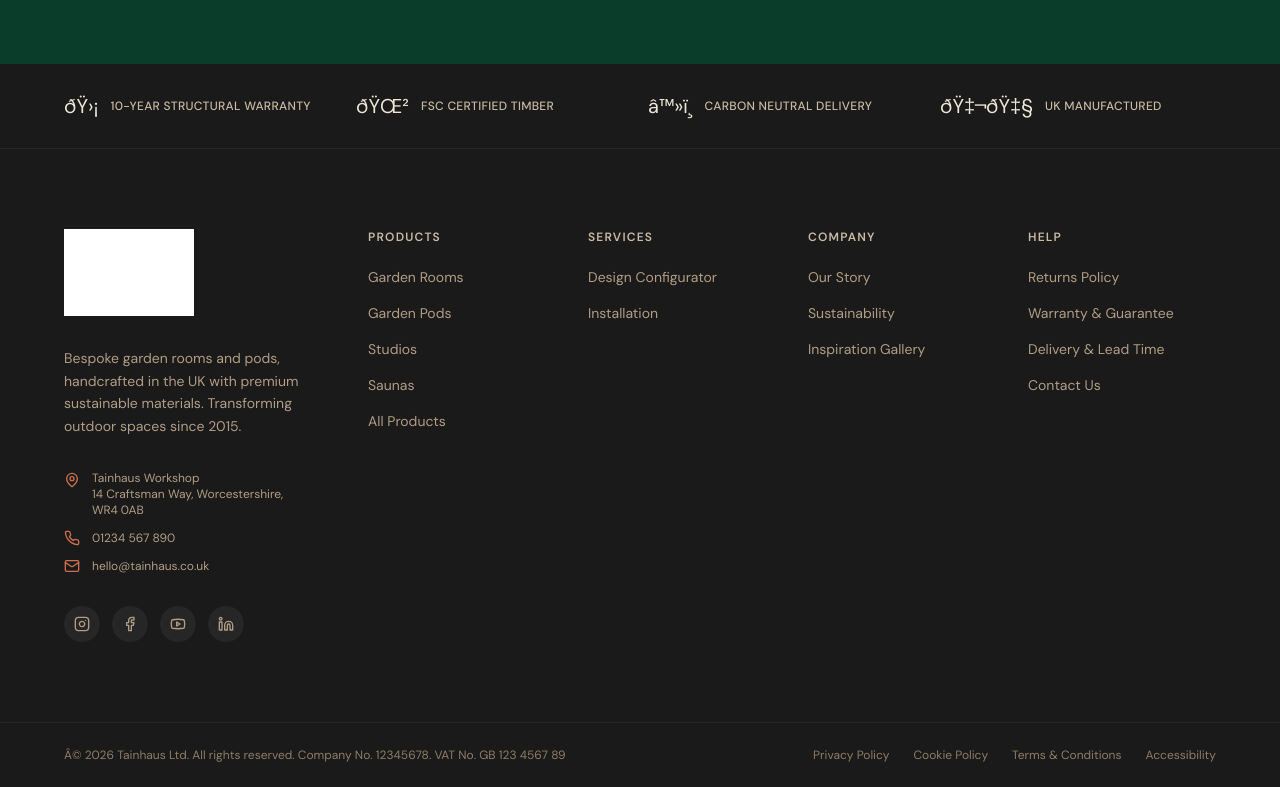
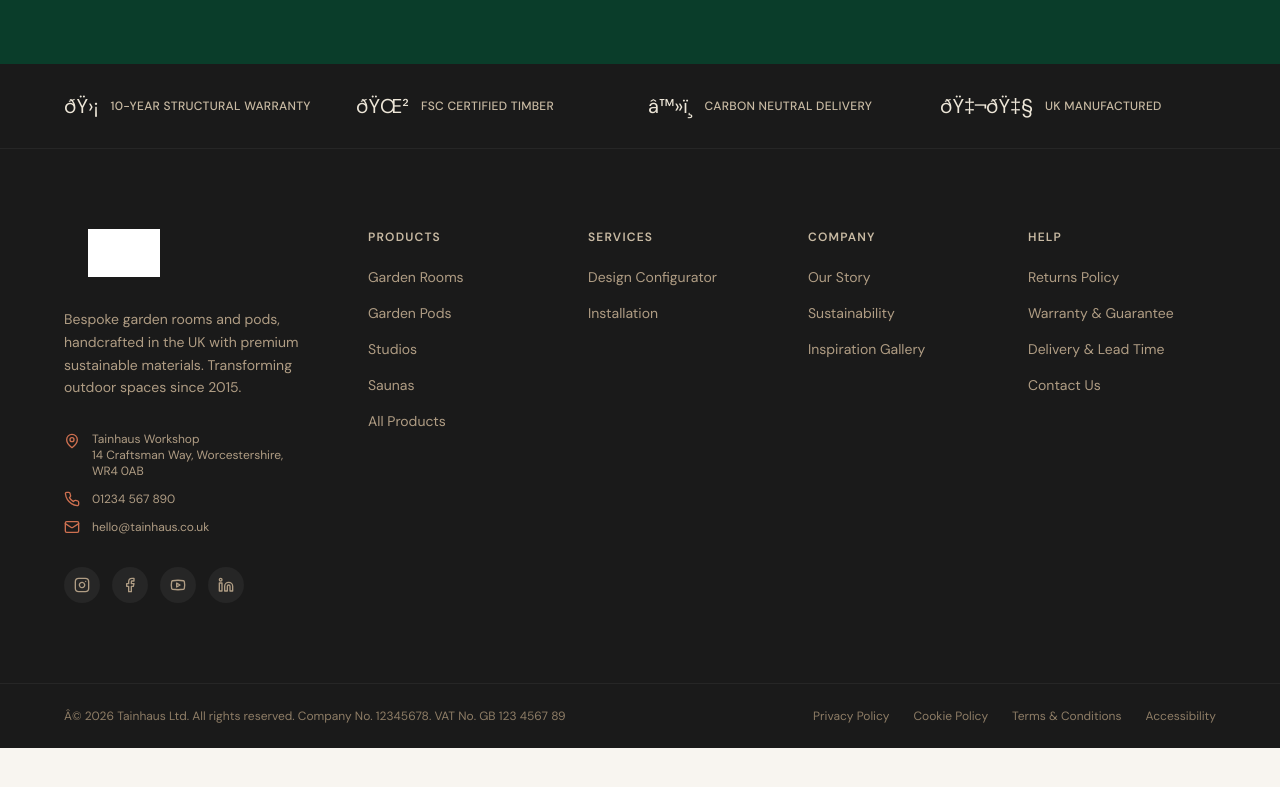
Before and after one commit to Tainhaus/2.0, a Next.js app: page / in a window 1280 px wide. Shown: the part 4927-5714 px from the top of the page. After the commit the page ends 5675 px from the top, so only its background shows below. Built offline with nearby package versions, Linux system fonts and the light colour scheme; no server answers; the database is empty; a web font is replaced by a local one.

Commit message:
Fix logo using img tag

```diff
--- a/src/components/ui/logo.tsx
+++ b/src/components/ui/logo.tsx
@@ -1,6 +1,7 @@
 // src/components/ui/logo.tsx
+"use client";
+
 import Link from "next/link";
-import Image from "next/image";
 import { cn } from "@/lib/utils";
 
 interface LogoProps {
@@ -11,25 +12,27 @@ interface LogoProps {
 
 export function Logo({ variant = "dark", className, size = "md" }: LogoProps) {
   const sizes = {
-    sm: { width: 100, height: 40 },
-    md: { width: 130, height: 52 },
-    lg: { width: 160, height: 64 },
+    sm: { width: 90,  height: 36 },
+    md: { width: 120, height: 48 },
+    lg: { width: 150, height: 60 },
   };
 
   const s = sizes[size];
 
   return (
     <Link href="/" className={cn("inline-flex items-center group", className)}>
-      <Image
+      {/* eslint-disable-next-line @next/next/no-img-element */}
+      <img
         src="/tainhaus-logo.png"
-        alt="Tainhaus â€” Log Cabins & Garden Rooms"
+        alt="Tainhaus"
         width={s.width}
         height={s.height}
-        className={cn(
-          "object-contain transition-all duration-300",
-          variant === "light" ? "brightness-0 invert" : "brightness-0"
-        )}
-        priority
+        style={{
+          width: s.width,
+          height: s.height,
+          objectFit: "contain",
+          filter: variant === "light" ? "brightness(0) invert(1)" : "brightness(0)",
+        }}
       />
     </Link>
   );
```
